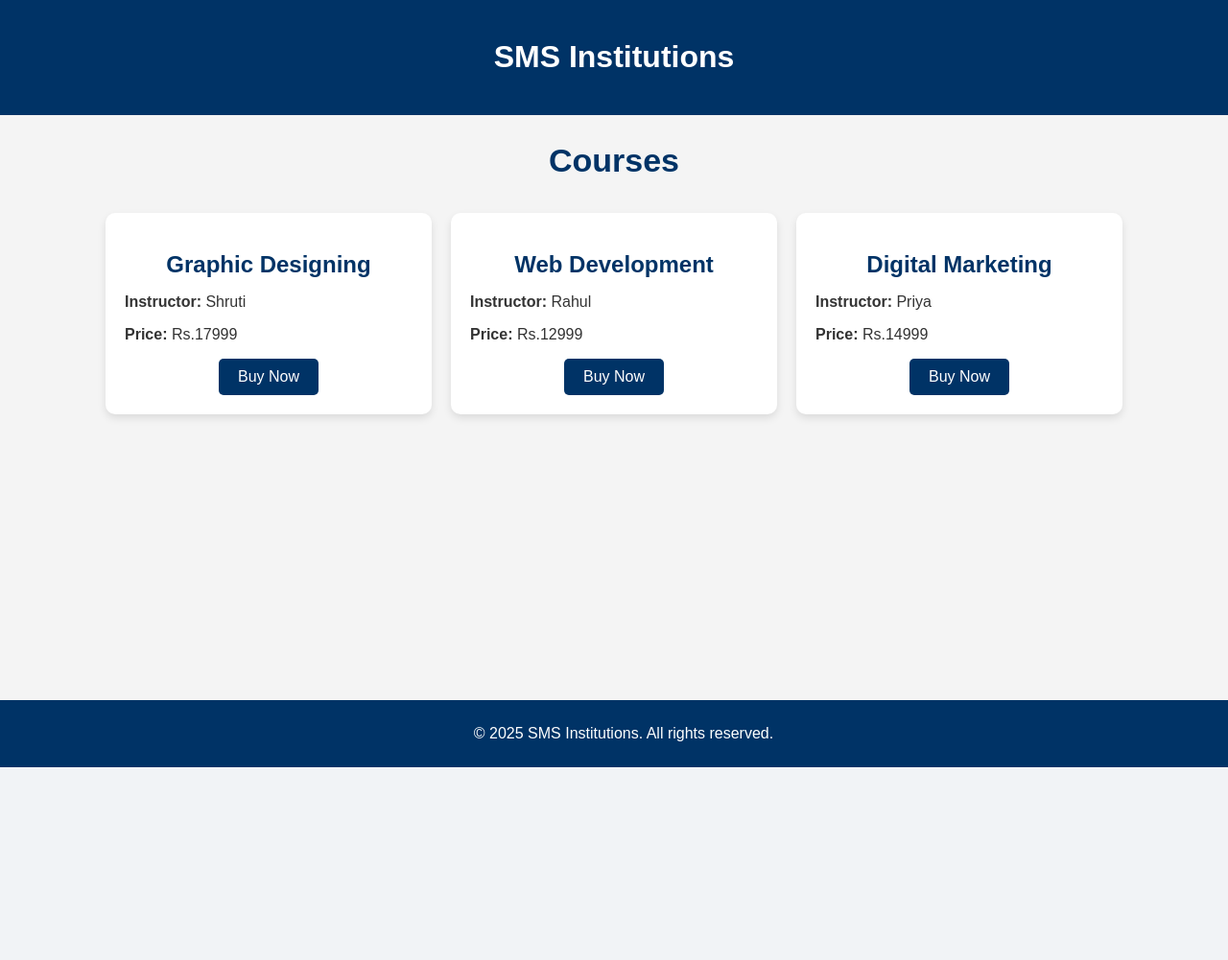
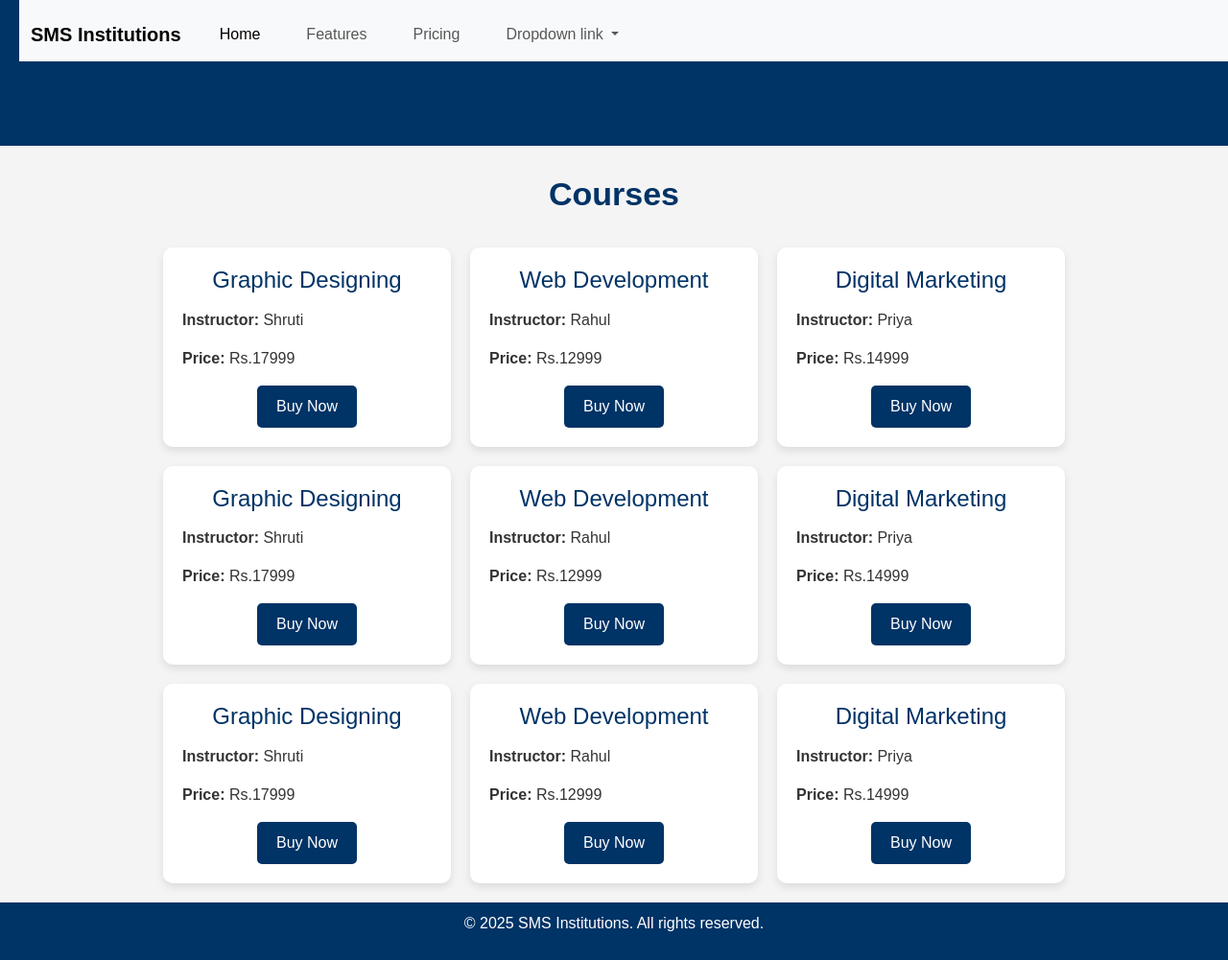
Before and after one commit to atharva-karanjawane/flask-website, a Flask app: page / in a window 1280 px wide. Shown: the whole page at 96% size. Before the commit the page ends 800 px from the top, so only its background shows below. Run offline with Flask 3, Linux system fonts and the light colour scheme.

Commit message:
Added Nav bar

```diff
--- a/app.py
+++ b/app.py
@@ -4,6 +4,12 @@ app = Flask(__name__)
 
 # Simulating data for courses (You can replace this with actual database queries)
 COURSES = [
+    {'id': 4, 'title': 'Graphic Designing', 'instructor': 'Shruti', 'price': 'Rs.17999'},
+    {'id': 5, 'title': 'Web Development', 'instructor': 'Rahul', 'price': 'Rs.12999'},
+    {'id': 6, 'title': 'Digital Marketing', 'instructor': 'Priya', 'price': 'Rs.14999'},
+    {'id': 4, 'title': 'Graphic Designing', 'instructor': 'Shruti', 'price': 'Rs.17999'},
+    {'id': 5, 'title': 'Web Development', 'instructor': 'Rahul', 'price': 'Rs.12999'},
+    {'id': 6, 'title': 'Digital Marketing', 'instructor': 'Priya', 'price': 'Rs.14999'},
     {'id': 4, 'title': 'Graphic Designing', 'instructor': 'Shruti', 'price': 'Rs.17999'},
     {'id': 5, 'title': 'Web Development', 'instructor': 'Rahul', 'price': 'Rs.12999'},
     {'id': 6, 'title': 'Digital Marketing', 'instructor': 'Priya', 'price': 'Rs.14999'},
--- a/templates/courses.html
+++ b/templates/courses.html
@@ -1,7 +1,7 @@
 {% extends "index.html" %}
 
 {% block content %}
-    <h2 style="text-align: center; color: #003366; font-size: 34px; margin-bottom: 15px;" >Courses</h2>
+    <h2 style="text-align: center; color: #003366; font-size: 34px; margin-bottom: 15px; margin-top: 30px;" > <strong>Courses</strong></h2>
     <div style="display: flex; flex-wrap: wrap; gap: 20px; justify-content: center; padding: 20px;">
         {% for course in courses %}
             <div class="course-card" style="background-color: #fff; padding: 20px; border-radius: 10px; box-shadow: 0 4px 8px rgba(0, 0, 0, 0.1); width: 300px; text-align: left; font-size: 16px;">
--- a/templates/index.html
+++ b/templates/index.html
@@ -5,14 +5,21 @@
     <meta charset="UTF-8" />
     <meta name="viewport" content="width=device-width, initial-scale=1.0">
     <title>SMS Institutions</title>
+    <link href="https://cdn.jsdelivr.net/npm/bootstrap@5.3.0-alpha1/dist/css/bootstrap.min.css" rel="stylesheet" />
     <style>
         /* General body styling */
+        html, body {
+            height: 100%; /* Ensure full height for both html and body */
+        }
         body {
             font-family: Arial, sans-serif;
             background-color: #f4f4f4; /* Light background */
             color: #333; /* Dark text color for readability */
             margin: 0;
             padding: 0;
+            height: 100vh; /* Make the body take the full viewport height */
+            display: flex;
+            flex-direction: column; /* Stack header, content, and footer */
         }
 
         /* Header Styling */
@@ -29,16 +36,21 @@
             color: #fff;
             padding: 10px;
             text-align: center;
-            position: absolute;
+            position: relative;
             width: 100%;
             bottom: 0;
+            margin-top: auto;
+        }
+        .content {
+            flex: 1 0 auto;
         }
     </style>
 </head>
 <body>
     <header>
-        <h1>SMS Institutions</h1>
+        {%include 'nav.html'%}
     </header>
+
 
     <div class="content">
         {% block content %}{% endblock %}
--- /dev/null
+++ b/templates/nav.html
@@ -0,0 +1,41 @@
+<nav class="navbar navbar-expand-lg bg-body-tertiary position-fixed w-100 top-0 z-index-1030 pt-3">
+    <div class="container-fluid">
+      <!-- Brand (left-aligned) -->
+      <a class="navbar-brand" href="#"><strong>SMS Institutions</strong></a>
+
+      <!-- Toggler for smaller screens -->
+      <button class="navbar-toggler" type="button" data-bs-toggle="collapse" data-bs-target="#navbarNavDropdown" aria-controls="navbarNavDropdown" aria-expanded="false" aria-label="Toggle navigation">
+        <span class="navbar-toggler-icon"></span>
+      </button>
+
+      <!-- Navbar links (right-aligned with padding) -->
+      <div class="collapse navbar-collapse ms-auto" id="navbarNavDropdown">
+        <ul class="navbar-nav d-flex flex-row">
+          <li class="nav-item px-3">
+            <a class="nav-link active" aria-current="page" href="#">Home</a>
+          </li>
+          <li class="nav-item px-3">
+            <a class="nav-link" href="#">Features</a>
+          </li>
+          <li class="nav-item px-3">
+            <a class="nav-link" href="#">Pricing</a>
+          </li>
+          <li class="nav-item dropdown px-3">
+            <a class="nav-link dropdown-toggle" href="#" role="button" data-bs-toggle="dropdown" aria-expanded="false">
+              Dropdown link
+            </a>
+            <ul class="dropdown-menu">
+              <li><a class="dropdown-item" href="#">Action</a></li>
+              <li><a class="dropdown-item" href="#">Another action</a></li>
+              <li><a class="dropdown-item" href="#">Something else here</a></li>
+            </ul>
+          </li>
+        </ul>
+      </div>
+    </div>
+  </nav>
+
+  <!-- Add some content below the navbar -->
+  <div class="container mt-5 pt-5">
+    <p></p>
+  </div>
```
